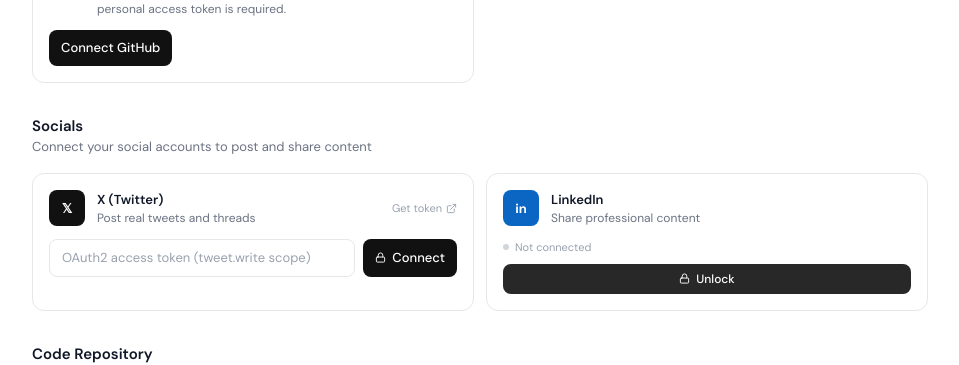
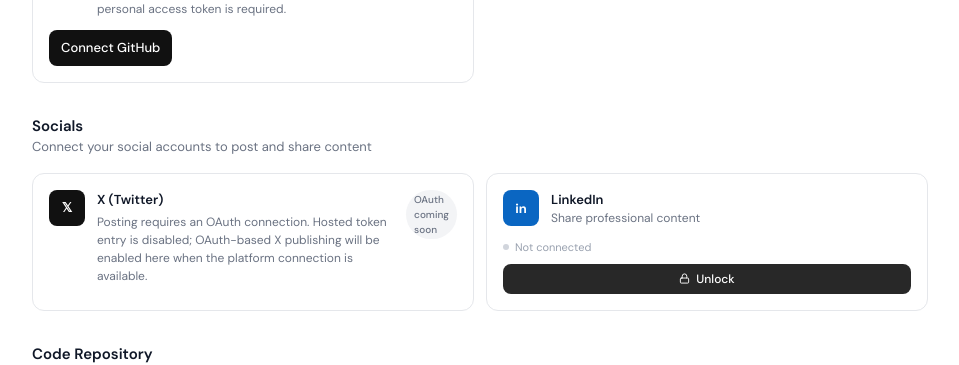
Before and after one commit to Kumar2421/okara-alternative, a Next.js app: page /settings/integrations in a window 1280 px wide. Shown: the part 750-1115 px from the top of the page, without its empty margins (264-1223 px from the left). Built offline with nearby package versions, Linux system fonts and the light colour scheme; no server answers.

Commit message:
fix: remove hosted manual X token entry

```diff
--- a/components/settings/XConnectCard.tsx
+++ b/components/settings/XConnectCard.tsx
@@ -3,6 +3,7 @@
 import { useEffect, useState } from "react";
 import { Lock, Check, Loader2, ExternalLink } from "lucide-react";
 import { useToast } from "@/components/dashboard/Toast";
+import { FEATURES } from "@/lib/features";
 
 /** Real X (Twitter) posting credential — separate from any LLM key, used
  * only to actually publish threads (lib/domain/x/XAgent.ts's this.client).
@@ -75,6 +76,21 @@ export default function XConnectCard() {
     }
   }
 
+  if (FEATURES.PLATFORM_MODE) {
+    return (
+      <div className="rounded-xl border border-gray-200 bg-white p-4">
+        <div className="flex items-start gap-3">
+          <span className="flex h-9 w-9 shrink-0 items-center justify-center rounded-lg bg-[#111111] text-[13px] font-bold text-white">𝕏</span>
+          <div>
+            <div className="text-[13px] font-semibold text-gray-900">X (Twitter)</div>
+            <div className="mt-1 text-[12px] text-gray-500">Posting requires an OAuth connection. Hosted token entry is disabled; OAuth-based X publishing will be enabled here when the platform connection is available.</div>
+          </div>
+          <span className="ml-auto rounded-full bg-gray-100 px-2 py-0.5 text-[10px] font-medium text-gray-500">OAuth coming soon</span>
+        </div>
+      </div>
+    );
+  }
+
   return (
     <div className="rounded-xl border border-gray-200 bg-white p-4">
       <div className="mb-3 flex items-center gap-3">
```
